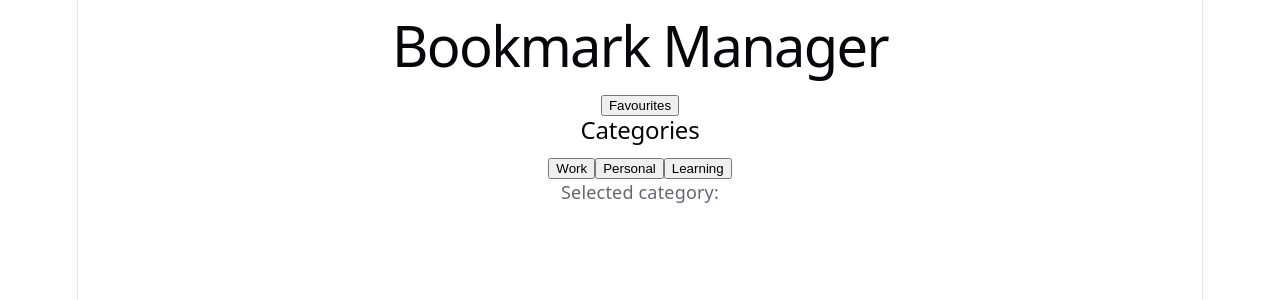
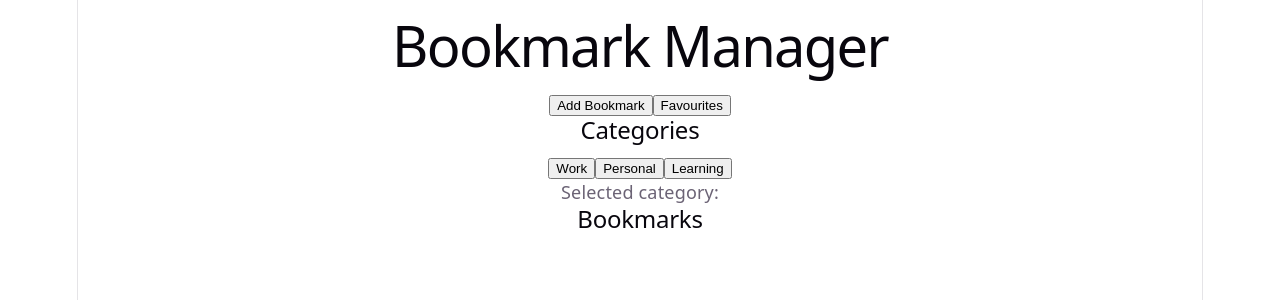
Before and after one commit to JordWiggins/bookmark-manager, a React (Vite) app: page / in a window 1280 px wide. Shown: the top 300 px of the page. Built offline with nearby package versions, Linux system fonts and the light colour scheme.

Commit message:
tidying up of typescript & additional add bookmark button

```diff
--- a/src/App.tsx
+++ b/src/App.tsx
@@ -1,11 +1,6 @@
 import { useState } from 'react'
 
 function App() {
-  // use states
-  const [selectedCategory, setSelectedCategory] = useState('')
-  const [selectedSubCategory, setSelectedSubCategory] = useState('')
-  const [selectedTopic, setSelectedTopic] = useState('')
-
   const categories = { // object to represent the categories
     work: { // property of categories, type object
       projects: ['typescript', 'react'], // property of work, type array
@@ -21,23 +16,37 @@ function App() {
     },
   }
 
-  const handleCategorySelect = (category : string) => {
+  type Category = keyof typeof categories // type of category is the keys of the categories object
+  type SubCategory = keyof typeof categories[Category] // type of subcategory is the keys of the categories object
+
+   // use states
+  const [selectedCategory, setSelectedCategory] = useState<Category | ''>('') // type category or empty
+  const [selectedSubCategory, setSelectedSubCategory] = useState<SubCategory | ''>('') // type subcategory or empty
+  const [selectedTopic, setSelectedTopic] = useState('')
+
+  const handleCategorySelect = (category : Category) => {
     setSelectedCategory(category)
     setSelectedSubCategory('') // reset subcategory when a new category is selected
     setSelectedTopic('') // reset topic when a new category is selected
   }
 
-  const handleSubCategorySelect = (subCategory : string) => {
+  const handleSubCategorySelect = (subCategory : SubCategory) => {
     setSelectedSubCategory(subCategory)
-    setSelectedTopic('') // reset topic when a new category is selected
+    setSelectedTopic('') // reset topic when a new subcategory is selected
   }
 
   return (
     <div>
+      <header>
         <h1>Bookmark Manager</h1>
+        <div>
+          <button>Add Bookmark</button>
+          <button>Favourites</button>
+        </div>
+      </header>
 
-      <button>Favourites</button>
-
+      <nav aria-label="Bookmark filters">
+        <section>
           <h2>Categories</h2>
 
           <div>
@@ -47,13 +56,14 @@ function App() {
           </div>
 
           <p>Selected category: {selectedCategory}</p>
+        </section>
 
         {selectedCategory && ( // if thing on the left is selected, render thing on the right
           // opening fragement - used to group code together, kind of like a div without an official box around it
-        <>
+          <section>
             <h2>Subcategories</h2>
             <div>
-            {Object.keys(categories[selectedCategory]).map((subCategory) => ( // map through the subcategories of the selected category
+              {(Object.keys(categories[selectedCategory]) as SubCategory[]).map((subCategory) => ( // map through the subcategories of the selected category
                 <button key={subCategory} onClick={() => handleSubCategorySelect(subCategory)}>
                   {subCategory}
                 </button>
@@ -61,11 +71,11 @@ function App() {
             </div>
 
             <p>Selected subcategory: {selectedSubCategory}</p>
-        </>
+          </section>
         )}
 
-      {selectedSubCategory && (
-        <>
+        {selectedCategory && selectedSubCategory && (
+          <section>
             <h2>Topics</h2>
             <div>
               {categories[selectedCategory][selectedSubCategory].map((topic) => ( // map through the topics of the selected subcategory
@@ -75,8 +85,10 @@ function App() {
               ))}
             </div>
             <p>Selected topic: {selectedTopic}</p>
-        </>
+          </section>
         )}
+      </nav>
+      <main><h2>Bookmarks</h2></main>
     </div>
   )
 }
```
Lines whose indentation alone changed are shown as unchanged.
